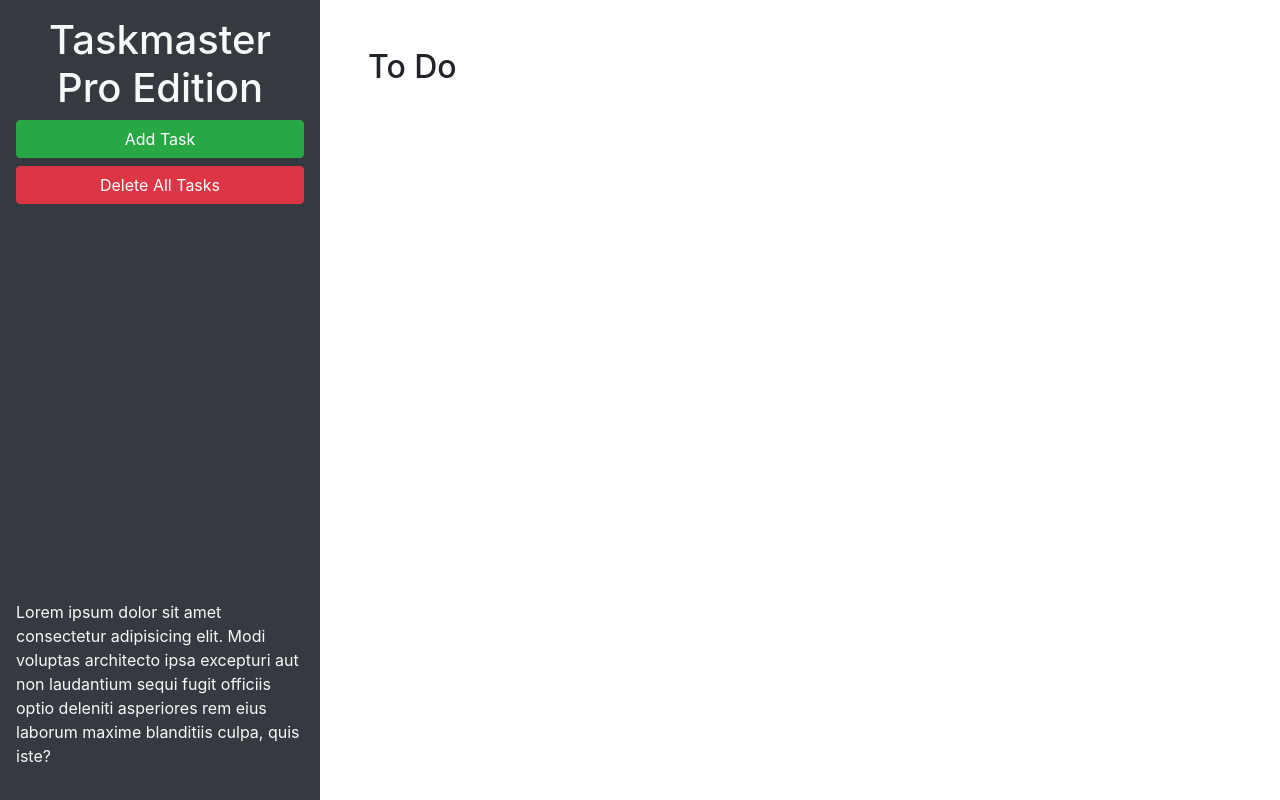
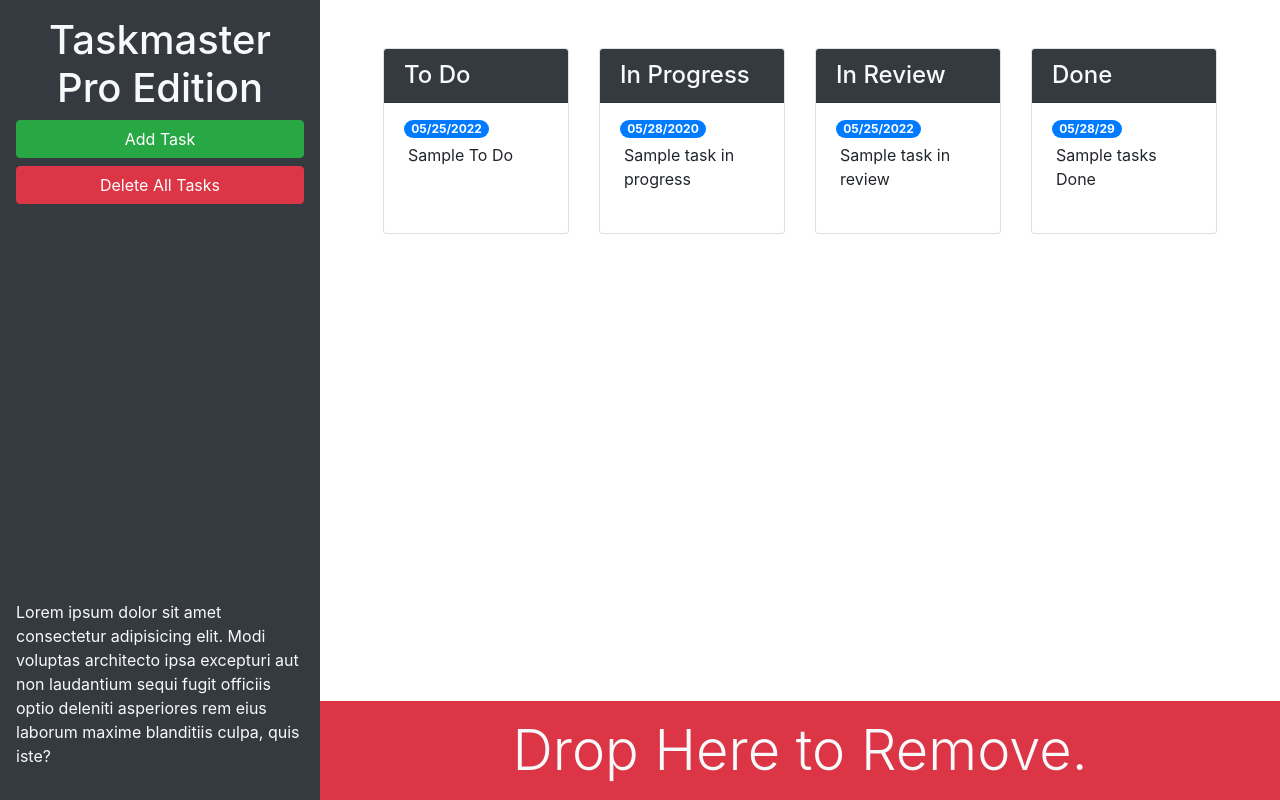
Before and after one commit to edm1001/3rdpartyapi-05, a plain HTML site: page index.html in a window 1280 px wide. Drawn offline with nearby package versions, Linux system fonts and the light colour scheme.

Commit message:
added bootstrap features

```diff
--- a/index.html
+++ b/index.html
@@ -13,20 +13,71 @@
 <body>
 
   <div class="row min-vh-100 no-gutters">
-    <header class="col-12 col-lg-3 bg-dark text-light d-flex flex-column p-4 p-lg-3">
+    <header class="col-12 col-lg-3 bg-dark text-light sticky-top d-flex flex-column p-4 p-lg-3">
       <h1 class="text-center">Taskmaster Pro Edition</h1>
       <button id="create-task" class="btn btn-block btn-success" data-toggle="modal" data-target="#task-form-modal">Add
         Task</button>
       <button id="remove-tasks" class="btn btn-block btn-danger">Delete All Tasks</button>
-      <p class="mt-auto">Lorem ipsum dolor sit amet consectetur adipisicing elit. Modi voluptas architecto ipsa
+      <p class="mt-auto d-none d-lg-block">Lorem ipsum dolor sit amet consectetur adipisicing elit. Modi voluptas architecto ipsa
         excepturi aut non
         laudantium sequi fugit officiis optio deleniti asperiores rem eius laborum maxime blanditiis culpa, quis iste?
       </p>
     </header>
-    <main class="col-12 col-lg-9">
-      <div class="m-5">
-        <h2>To Do</h2>
-        <ul id="list-toDo" class="list-group"> </ul>
+    <main class="col-12 col-lg-9 d-flex flex-column">
+      <div class="m-5 row justify-content-around">
+        <div class="col-12 col-md-6 col-xl-3 mb-3">
+          <div class="card">
+          <!-- "col" makes it a column; while part of the row parent el(only 12 fit in one horiz. line)-->
+          <h4 class="card-header bg-dark text-light">To Do</h4>
+        <ul id="list-toDo" class="list-group list-group-flush">
+          <li class="list-group-item">
+            <span class="badge badge-primary badge-pill">05/25/2022</span>
+            <p class="m-1"> Sample To Do </p>
+          </li>
+        </ul>
+      </div>
+      </div>
+      <!-- in progress -->
+      <div class="col-12 col-md-6 col-xl-3 mb-3">
+        <div class="card">
+        <h4 class="card-header bg-dark text-light"> In Progress</h4>
+        <ul class="list-group list-group-flush" id="list-inProgress">
+        <li class="list-group-item">
+          <span class="badge badge-primary badge-pill">05/28/2020</span>
+          <!-- badge is a bootstrap class for buttons -->
+          <p class="m-1">Sample task in progress</p> </li>
+        </ul>
+      </div>
+        </div>
+      <!-- in review -->
+        <div class="col-12 col-md-6 col-xl-3 mb-3">
+          <div class="card">
+          <h4 class="card-header bg-dark text-light"> In Review</h4>
+          <ul class="list-group list-group-flush" id="list-inReview">
+            <li class="list-group-item">
+              <span class="badge badge-primary badge-pill">05/25/2022</span>
+              <p class="m-1"> Sample task in review</p>
+            </li>
+          </ul>
+        </div>
+        </div>
+      <!-- done -->
+        <div class="col-12 col-md-6 col-xl-3 mb-3">
+          <div class="card">
+          <h4 class="card-header bg-dark text-light">Done</h4>
+          <ul class="list-group list-group-flush" id="list-inReview">
+            <li class="list-group-item">
+              <span class="badge badge-primary badge-pill">05/28/29</span>
+              <p class="m-1">Sample tasks Done</p>
+            </li>
+          </ul>
+        </div>
+        </div>
+      </div>
+      <div id="trash" class="mt-auto">
+        <div class="w-100 bg-danger p-3 text-center text-light display-4">
+          Drop Here to Remove.
+        </div>
       </div>
     </main>
   </div>
@@ -46,11 +97,11 @@
           <form>
             <div class="form-group">
               <label for="modalTaskDescription">Task description</label>
-              <textarea id="modalTaskDescription" rows="3"></textarea>
+              <textarea id="modalTaskDescription" rows="3" class="form-control"></textarea>
             </div>
             <div class="form-group">
               <label for="modalDueDate">Due date</label>
-              <input type="text" id="modalDueDate" placeholder="mm/dd/yyyy" autocomplete="off" />
+              <input type="text" class="form-control" id="modalDueDate" placeholder="mm/dd/yyyy" autocomplete="off" />
             </div>
           </form>
         </div>
```
